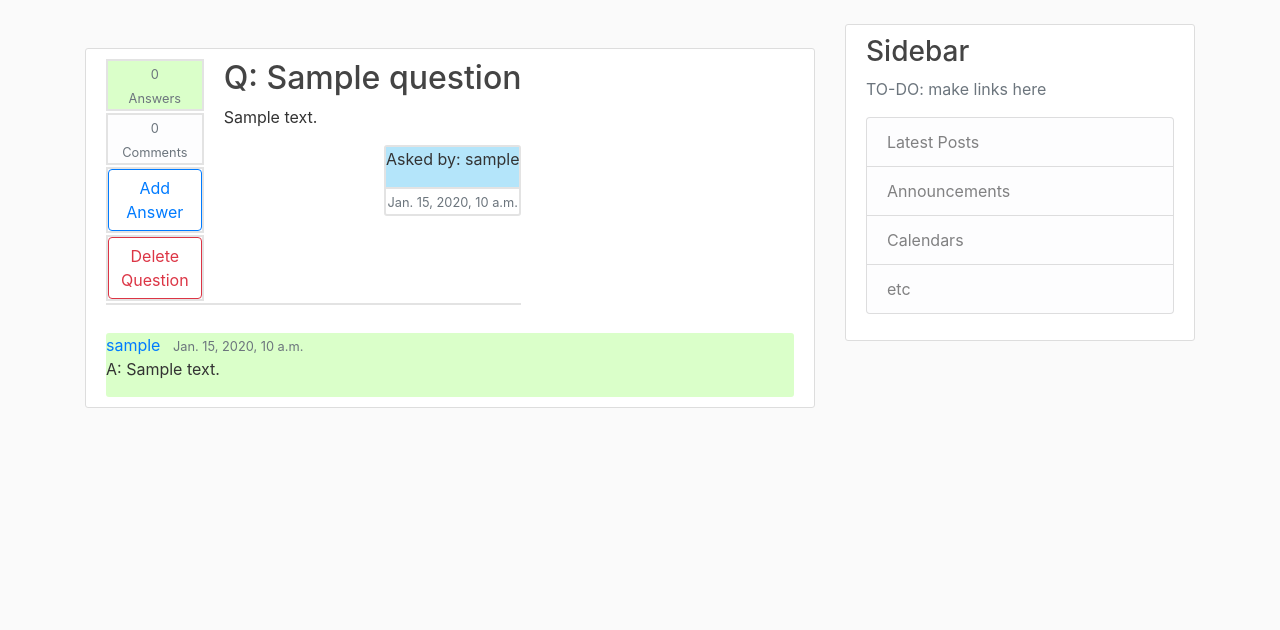
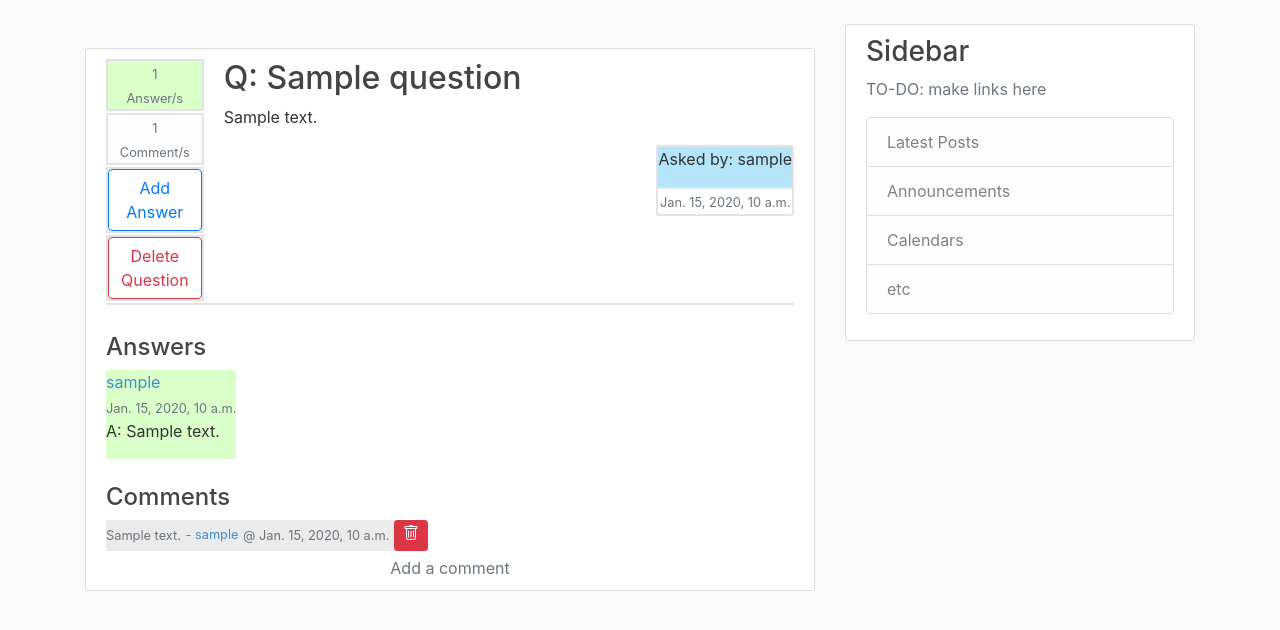
Before and after one commit to Jonnygibb/QnA-board-wmgtss, a Django app: page / in a window 1280 px wide. Shown: the part 56-686 px from the top of the page. Run offline with Django 4.2, Linux system fonts and the light colour scheme; a user stored in the database is signed in; tables that the repository leaves empty hold one stand-in row (values such as "Sample post"); some libraries are stand-ins or nearby versions.

Commit message:
Added comments to model and rendered them on board

```diff
--- a/app/board/admin.py
+++ b/app/board/admin.py
@@ -1,6 +1,6 @@
 from django.contrib import admin
 from django.contrib.auth.admin import UserAdmin
-from .models import User, Questions, Answer
+from .models import Comment, User, Questions, Answer
 
 class QuestionsAdmin(admin.ModelAdmin):
 
@@ -10,3 +10,4 @@ class QuestionsAdmin(admin.ModelAdmin):
 admin.site.register(User, UserAdmin)
 admin.site.register(Questions, QuestionsAdmin)
 admin.site.register(Answer)
+admin.site.register(Comment)
--- a/app/board/models.py
+++ b/app/board/models.py
@@ -37,3 +37,13 @@ class Answer(models.Model):
 
     class Meta:
         ordering = ['created_at']
+
+class Comment(models.Model):
+    question = models.ForeignKey(Questions, on_delete=models.CASCADE, related_name='comment')
+    user = models.ForeignKey(settings.AUTH_USER_MODEL, on_delete=models.CASCADE)
+    created_at = models.DateTimeField(auto_now=True)
+    updated_at = models.DateTimeField(auto_now_add=True)
+    description = models.TextField()
+
+    class Meta:
+        ordering = ['created_at']
--- a/app/board/static/board/board.css
+++ b/app/board/static/board/board.css
@@ -7,17 +7,35 @@ body {
   .question {
     display: flex;
     flex-direction: row;
+    width: 100%;
     border-bottom: 2px solid #e3e3e3;
     margin-bottom: 4px;
   }
 
   .answer {
-    width: 100%;
     background-color: #DAFFC9;
     border-radius: 3px;
-    position: relative;
-    bottom: 0;
-    right: 0;
+  }
+
+  .comment {
+    background-color: #ebebeb;
+  }
+
+  .blue {
+    color: #428bca;
+    margin-bottom: 1px;
+  }
+
+  .center {
+    text-align: center;
+  }
+
+  .long {
+    width: 100%;
+  }
+
+  .top-padded {
+    margin-top: 5px;
   }
 
   .question-metadata {
--- a/app/board/templates/users/home.html
+++ b/app/board/templates/users/home.html
@@ -11,18 +11,18 @@
             <div class="stat-section">
               <div class="answer-stat stat">
                 <div class="counter">
-                  <small class="text-muted">0</small>
+                  <small class="text-muted">{{ question.answer.count }}</small>
                 </div>
                 <div class="counter-text">
-                  <small class="text-muted">Answers</small>
+                  <small class="text-muted">Answer/s</small>
                 </div>
               </div>
               <div class="comment-stat stat">
                 <div class="counter">
-                  <small class="text-muted">0</small>
+                  <small class="text-muted">{{ question.comment.count }}</small>
                 </div>
                 <div class="counter-text">
-                  <small class="text-muted">Comments</small>
+                  <small class="text-muted">Comment/s</small>
                 </div>
               </div>
               {% if user.is_superuser %}
@@ -54,14 +54,39 @@
           </div>
           {% for answer in question.answer.all %}
           <br>
+          <h4>Answers</h4>
           <div class="answer media-body">
             <div class="article-metadata">
-              <a class="mr-2" href="#">{{ answer.user }}</a>
+              {% if answer.user.is_superuser %}
+                <p class="blue mr-2">{{ answer.user }}</p>
+              {% else %}
+                <p class="blue mr-2">{{ answer.user.first_name }} {{ answer.user.last_name }}</p>
+              {% endif %}
               <small class="text-muted">{{ answer.created_at }}</small>
             </div>
             <p class="article-content">A: {{ answer.description }}</p>
           </div>
           {% endfor %}
+          {% for comment in question.comment.all %}
+          <br>
+          <h4>Comments</h4>
+          <div class="comment media-body">
+            <small class="text-muted article-content">{{ comment.description }}</small>
+            <small class="blue"> - {{ comment.user }}</small>
+            <small class="text-muted">@ {{ comment.created_at }}</small>
+            {% if user.is_superuser %}
+              <a class="btn btn-danger btn-sm" href="{% url 'comment-delete' question.slug comment.id %}">
+                <svg xmlns="http://www.w3.org/2000/svg" width="16" height="16" fill="currentColor" class="bi bi-trash" viewBox="0 0 16 16">
+                  <path d="M5.5 5.5A.5.5 0 0 1 6 6v6a.5.5 0 0 1-1 0V6a.5.5 0 0 1 .5-.5zm2.5 0a.5.5 0 0 1 .5.5v6a.5.5 0 0 1-1 0V6a.5.5 0 0 1 .5-.5zm3 .5a.5.5 0 0 0-1 0v6a.5.5 0 0 0 1 0V6z"/>
+                  <path fill-rule="evenodd" d="M14.5 3a1 1 0 0 1-1 1H13v9a2 2 0 0 1-2 2H5a2 2 0 0 1-2-2V4h-.5a1 1 0 0 1-1-1V2a1 1 0 0 1 1-1H6a1 1 0 0 1 1-1h2a1 1 0 0 1 1 1h3.5a1 1 0 0 1 1 1v1zM4.118 4 4 4.059V13a1 1 0 0 0 1 1h6a1 1 0 0 0 1-1V4.059L11.882 4H4.118zM2.5 3V2h11v1h-11z"/>
+                </svg>
+              </a>
+            {% endif %}
+          </div>
+          {% endfor %}
+          <div class="top-padded center long">
+            <a class="text-muted" href="{% url 'comment-create' question.slug %}">Add a comment</a>
+          </div>
         </article>
       {% endfor %}
     {% endif %}
--- a/app/board/urls.py
+++ b/app/board/urls.py
@@ -8,6 +8,8 @@ urlpatterns = [
     path('question/<slug:slug>/update', views.QuestionUpdateView.as_view(), name = 'question-update'),
     path('question/<slug:slug>/delete', views.QuestionDeleteView.as_view(), name = 'question-delete'),
     path('question/<slug:slug>/add_answer', views.AnswerCreateView.as_view(), name = 'answer-create'),
+    path('question/<slug:slug>/add_comment', views.CommentCreateView.as_view(), name = 'comment-create'),
+    path('question/<slug:slug>/delete_comment/<int:pk>', views.CommentDeleteView.as_view(), name = 'comment-delete'),
     path('questions/new/', views.QuestionCreateView.as_view(), name = 'question-create'),
     path('signup/', views.SignUpView.as_view(), name='signup'),
 ]
--- a/app/board/views.py
+++ b/app/board/views.py
@@ -16,7 +16,7 @@ from django.contrib import messages
 from django.contrib.auth.mixins import UserPassesTestMixin
 
 from .forms import SignUpForm, LogInForm
-from .models import Answer, User, Questions
+from .models import Comment, Answer, User, Questions
 
 class BoardView(FormView):
     def get(self, request):
@@ -148,6 +148,49 @@ class AnswerCreateView(CreateView):
         form.instance.question = self.question
         return super().form_valid(form)
 
+class CommentCreateView(CreateView):
+    model = Comment
+    template_name = 'users/answer_form.html'
+    fields = ['description']
+    success_url = '/'
+
+    # Adds protection to questions by ensuring that only authenticated users can access it
+    @method_decorator(login_required)
+    def dispatch(self, request, *args, **kwargs):
+        self.question = Questions.objects.get(slug=kwargs['slug'])
+        return super(CreateView, self).dispatch(request, *args, **kwargs)
+
+    def form_valid(self, form):
+        """
+        Overriding the form valid method to ensure that the logged in
+        user is set as the questions creator automatically
+        """
+        form.instance.user = self.request.user
+        form.instance.question = self.question
+        return super().form_valid(form)
+
+class CommentDeleteView(UserPassesTestMixin, DeleteView):
+
+    model = Comment
+    template_name = 'users/comment_confirm_delete.html'
+    success_url = '/'
+
+    # Adds protection to questions by ensuring that only authenticated users can access it
+    @method_decorator(login_required)
+    def dispatch(self, request, *args, **kwargs):
+        return super(CommentDeleteView, self).dispatch(request, *args, **kwargs)
+
+    def test_func(self):
+        """
+        Uses a test to ensure that the creator of the question is only allowed to delete
+        questions created by themselves
+        """
+        comment = self.get_object()
+        if (self.request.user == comment.user) or (self.request.user.is_superuser):
+            return True
+        else:
+            return False
+
 
 
 class SignUpView(FormView):
```
Also changed, not shown: app/board/templates/users/comment_confirm_delete.html (added, +16 -0 lines), app/board/templates/users/comment_form.html (added, +16 -0 lines), app/board/migrations/0003_comment.py (added).
